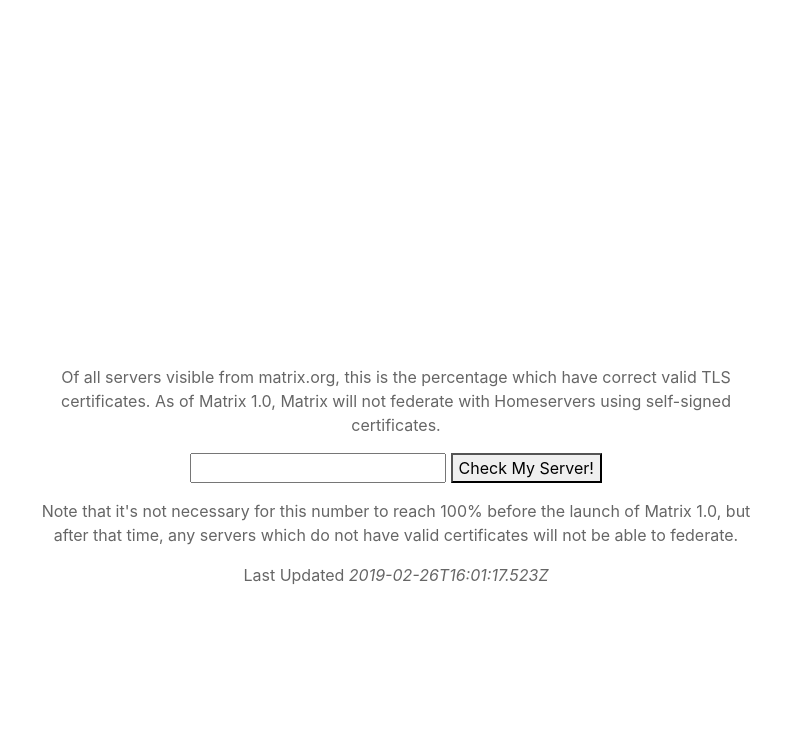
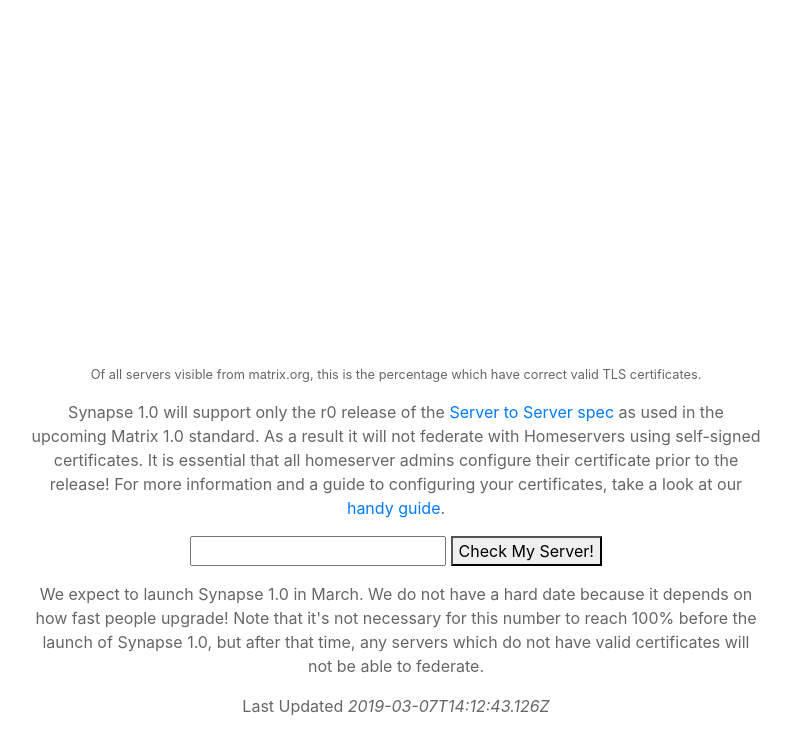
Before and after one commit to matrix-org/arewereadyyet.com, a website: page index.html in a window 1280 px wide. Shown: the part 188-922 px from the top of the page, without its empty margins (244-1035 px from the left). Before the commit the page ends 800 px from the top, so only its background shows below. Drawn offline with Linux system fonts and the light colour scheme; a script that the page names is missing.

Commit message:
update copy

```diff
--- a/index.html
+++ b/index.html
@@ -30,18 +30,21 @@
             <img class="mt-3" style="width: 180px;" src="https://matrix.org/blog/wp-content/uploads/2015/01/logo1.png" />
             <h3>Matrix 1.0-ready Federation</h3>
             <div id="svg-dial"></div>
+            <p class="small">
+              Of all servers visible from matrix.org, this is the percentage which have correct valid TLS certificates.
+            </p>
             <p>
-                Of all servers visible from matrix.org, this is the percentage which have correct valid TLS certificates. As of Matrix 1.0, Matrix will not federate with Homeservers using self-signed certificates.
+              Synapse 1.0 will support only the r0 release of the <a href="https://matrix.org/docs/spec/server_server/r0.1.1.html">Server to Server spec</a> as used in the upcoming Matrix 1.0 standard. As a result it will not federate with Homeservers using self-signed certificates. It is essential that all homeserver admins configure their certificate prior to the release! For more information and a guide to configuring your certificates, take a look at our <a href="https://github.com/matrix-org/synapse/blob/master/docs/MSC1711_certificates_FAQ.md">handy guide</a>.
             </p>
             <p>
               <input type="text" id="txtHostname" />
               <button id="btnCheck">Check My Server!</button>
             </p>
             <p>
-              Note that it's not necessary for this number to reach 100% before the launch of Matrix 1.0, but  after that time, any servers which do not have valid certificates will not be able to federate.
+              We expect to launch Synapse 1.0 in March. We do not have a hard date because it depends on how fast people upgrade! Note that it's not necessary for this number to reach 100% before the launch of Synapse 1.0, but after that time, any servers which do not have valid certificates will not be able to federate.
             </p>
             <p>
-              Last Updated <span class="font-italic">2019-02-26T16:01:17.523Z</span>
+              Last Updated <span class="font-italic">2019-03-07T14:12:43.126Z</span>
             </p>
           </div>
         </div>
@@ -66,7 +69,7 @@
       fontSize: 100,
       //disabled: true
     });
-    dial.setValue(0.38);
+    dial.setValue(0.5049728752260397);
     dial.config({disabled: true});
 
     $(document).ready(function() {
```
Also changed, not shown: index-template.html (+5 -2 lines).
